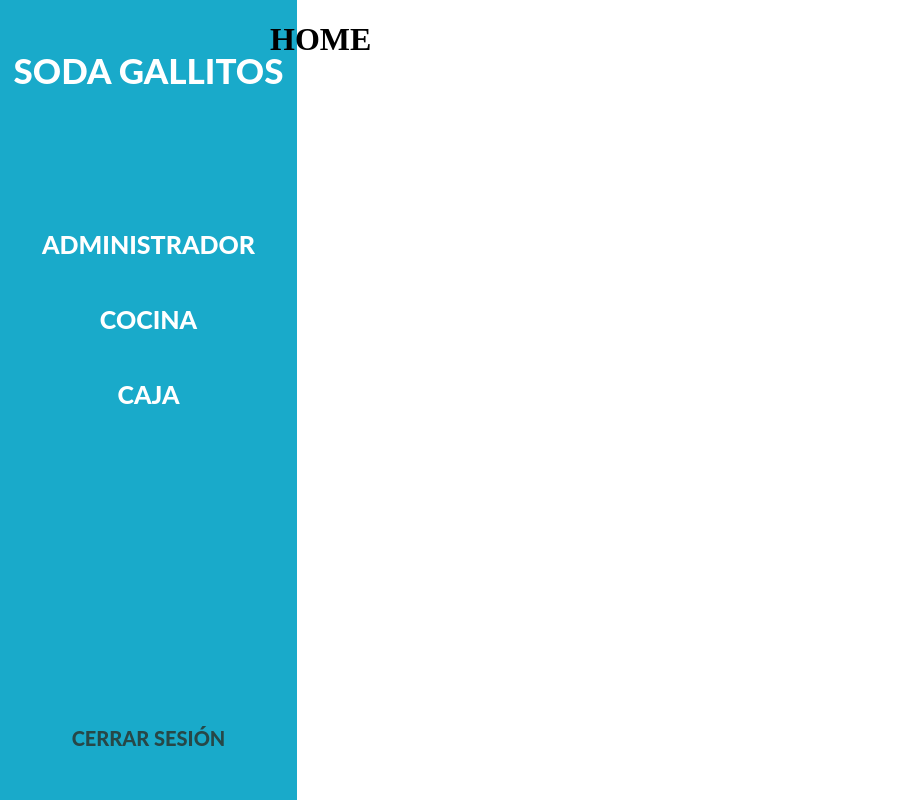
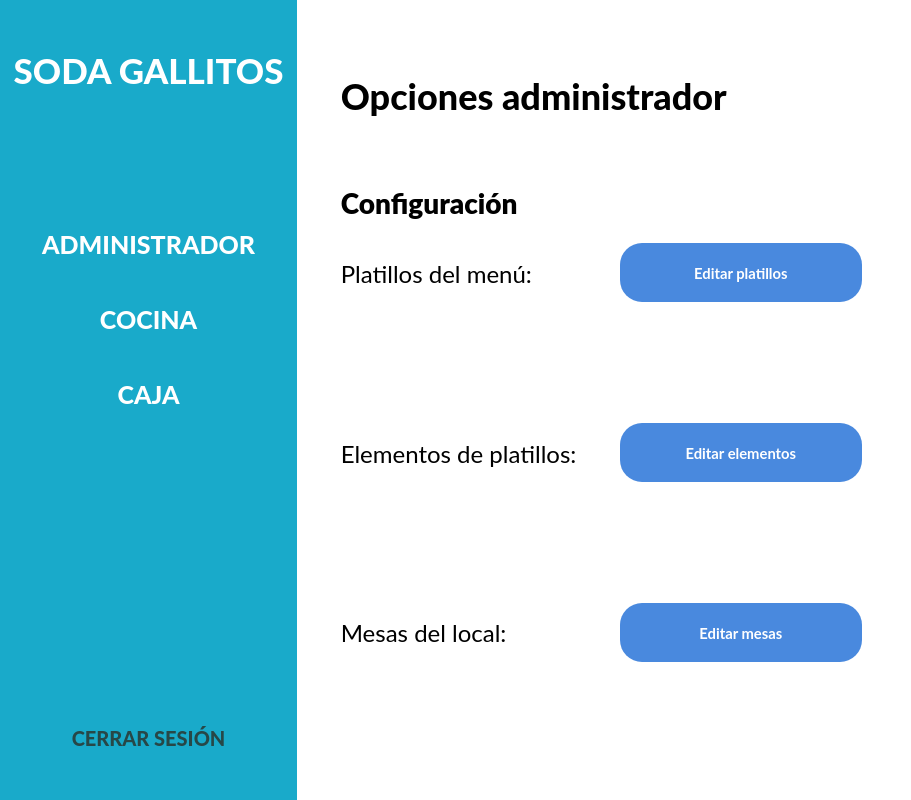
Before and after one commit to SolisLeandro/Sistema-administrativo-Soda-Gallitos-fe, a React app: page /home/admin in a window 1280 px wide. Shown: the whole page, without its empty margins (0-911 px from the left). Built offline with nearby package versions, Linux system fonts and the light colour scheme.

Commit message:
admin layout and redirection

```diff
--- /dev/null
+++ b/src/pages/admin/admin.css
@@ -0,0 +1,59 @@
+.admin-general-div {
+    padding: 5% 7%;
+    width: 100%;
+}
+
+.admin-column {
+    display: flex;
+    flex-direction: column;
+    justify-content: space-around;
+}
+
+.admin-title {
+    font-family: Lato;
+    font-style: normal;
+    font-weight: 800;
+    font-size: 36px;
+    line-height: 43px;
+
+    color: #000000;
+    margin-bottom: 8%;
+}
+
+.admin-subtitle {
+    font-family: Lato;
+    font-style: normal;
+    font-weight: 900;
+    font-size: 28px;
+    line-height: 33px;
+
+    color: #000000;
+}
+
+.admin-text {
+    font-family: Lato;
+    font-style: normal;
+    font-weight: normal;
+    font-size: 24px;
+    line-height: 28px;
+
+    margin: 25% 0%;
+
+    color: #000000;
+}
+
+.admin-button {
+    width: 242px;
+    height: 59px;
+    border: none;
+    border-radius: 22px;
+    cursor: pointer;
+    background-color: #4989DE;
+
+    font-family: Lato;
+    font-style: normal;
+    font-weight: bold;
+    font-size: 14.7927px;
+    line-height: 18px;
+    color: white;
+}
--- a/src/pages/admin/admin.jsx
+++ b/src/pages/admin/admin.jsx
@@ -1,11 +1,33 @@
 import React, { useEffect, useState } from "react"
 import { Link } from "react-router-dom"
+import "./admin.css"
 
 const Admin = () => {
 
     return (
-        <div>
-            <h1>HOME</h1>
+        <div className="admin-general-div">
+            <h1 className="admin-title">Opciones administrador</h1>
+            <h2 className="admin-subtitle">Configuración</h2>
+            <div style={{display:"flex"}}>
+                <div className="admin-column" style={{marginRight:"5%"}}>
+                    <h3 className="admin-text" style={{marginTop:"0%"}}>Platillos del menú:</h3>
+                    <h3 className="admin-text">Elementos de platillos:</h3>
+                    <h3 className="admin-text">Mesas del local:</h3>
+                </div>
+                <div className="admin-column">
+                    <Link to="/home/dishes" style={{marginBottom: "25%"}}>
+                        <button className="admin-button"> Editar platillos </button>
+                    </Link>
+
+                    <Link to="/home/elements" style={{margin: "25% 0%"}}>
+                        <button className="admin-button"> Editar elementos </button>
+                    </Link>
+
+                    <Link to="/home/tables" style={{margin: "25% 0%"}}>
+                        <button className="admin-button"> Editar mesas </button>
+                    </Link>
+                </div>
+            </div>
         </div>
     )
 }
--- /dev/null
+++ b/src/pages/dishes/dishes.jsx
@@ -0,0 +1,11 @@
+import React from "react";
+
+const Dishes = () => {
+    return (
+        <div>
+            <h1>Platillos del menú</h1>
+        </div>
+    )
+}
+
+export default Dishes
--- /dev/null
+++ b/src/pages/elements/elements.jsx
@@ -0,0 +1,11 @@
+import React from "react";
+
+const Elements = () => {
+    return (
+        <div>
+            <h1>Elementos de platillos</h1>
+        </div>
+    )
+}
+
+export default Elements
--- a/src/pages/home/home.jsx
+++ b/src/pages/home/home.jsx
@@ -1,7 +1,10 @@
 import React from "react"
 import { BrowserRouter, Switch, Route, Redirect } from "react-router-dom"
+import Sidebar from "../../components/sidebar/sidebar"
 import Admin from "../admin/admin"
-import Sidebar from "../../components/sidebar/sidebar"
+import Dishes from "../dishes/dishes"
+import Elements from "../elements/elements"
+import Tables from "../tables/tables"
 
 const Home = () => {
     return (
@@ -13,6 +16,9 @@ const Home = () => {
                 <Switch>
                     <Redirect exact from="/home" to="/home/admin" />
                     <Route path="/home/admin"> <Admin></Admin></Route>
+                    <Route path="/home/dishes"> <Dishes></Dishes></Route>
+                    <Route path="/home/elements"> <Elements></Elements></Route>
+                    <Route path="/home/tables"> <Tables></Tables></Route>
                 </Switch>
             </div>
         </div>
--- /dev/null
+++ b/src/pages/tables/tables.jsx
@@ -0,0 +1,11 @@
+import React from "react";
+
+const Tables = () => {
+    return (
+        <div>
+            <h1>Mesas del local</h1>
+        </div>
+    )
+}
+
+export default Tables
```
